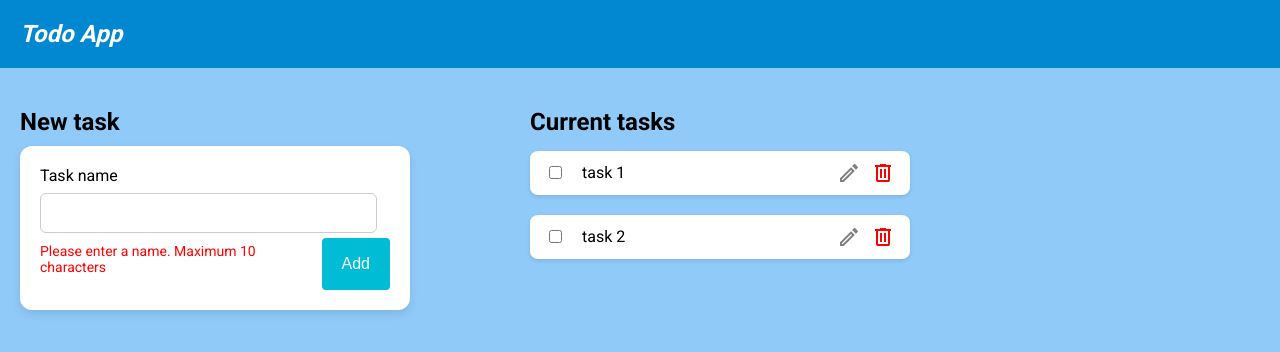
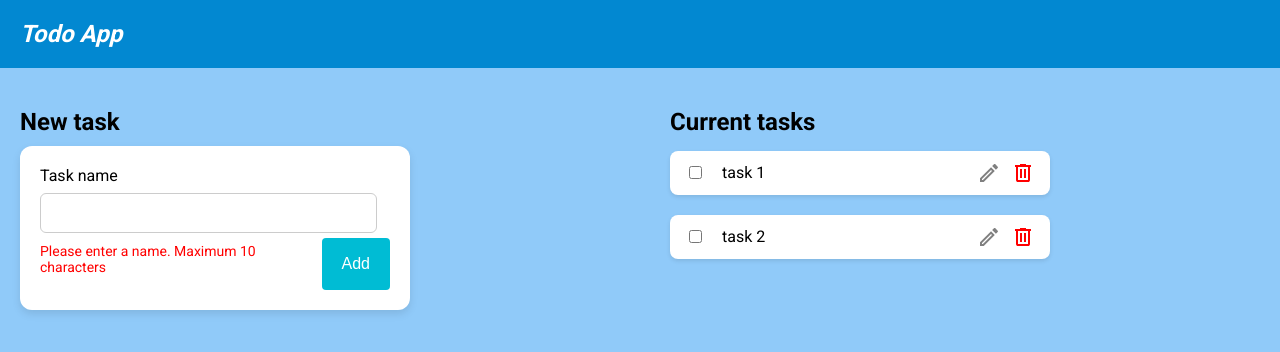
Before and after one commit to ytt2028/todolist, a React (Create React App) app: page / in a window 1280 px wide. Shown: the top 352 px of the page. Built offline with nearby package versions, Linux system fonts and the light colour scheme.

Commit message:
gap setting

```diff
--- a/src/App.tsx
+++ b/src/App.tsx
@@ -30,7 +30,7 @@ const AppContainer = styled.div`
   display: flex;
   flex-direction: row;
   padding: 20px;
-  gap: 120px;
+  gap: 260px;
 
   @media (max-width: 768px) {
     flex-direction: column;
```
